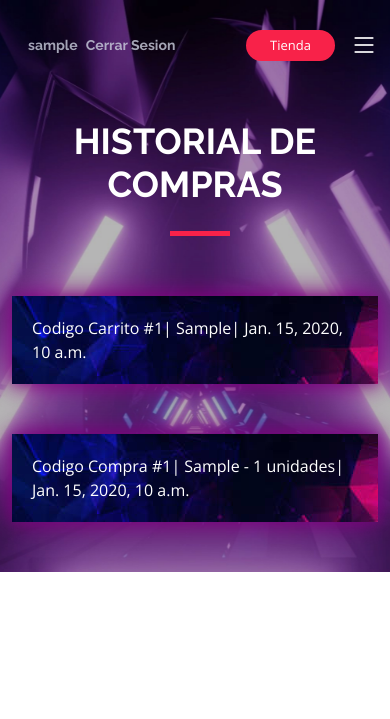
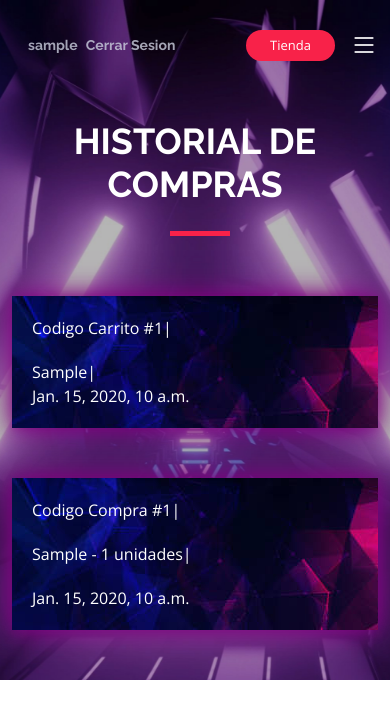
Before and after one commit to zlcosio21/moral-games, a Django app: page /tienda/historial_compra/ in a window 390 px wide. Shown: the top 719 px of the page. Run offline with Django 4.2, Linux system fonts and the light colour scheme; a user stored in the database is signed in; tables that the repository leaves empty hold one stand-in row (values such as "Sample post"); some libraries are stand-ins or nearby versions.

Commit message:
Responsive a la plantilla de historial de compras

```diff
--- a/MoralGamesApp/static/assets/css/style.css
+++ b/MoralGamesApp/static/assets/css/style.css
@@ -655,6 +655,22 @@ h6 {
   box-shadow: 0 0 10px rgba(128, 0, 128, 0.4), 0 0 20px rgba(128, 0, 128, 0.4), 0 0 30px rgba(128, 0, 128, 10.7);
   animation: glow 1s infinite alternate;
   margin-bottom: 50px;
+}
+
+@media only screen and (max-width: 768px) {
+  .container-history {
+    display: flex;
+    flex-direction: column;
+  }
+
+  .code-buy {
+    margin-bottom: 20px;
+  }
+
+  .history-games-date {
+    margin-top: 20px;
+  }
+
 }
 
 /*--------------------------------------------------------------
--- a/tienda/templates/tienda/historial_compra.html
+++ b/tienda/templates/tienda/historial_compra.html
@@ -16,13 +16,12 @@
       <div class="container-history">
 
         {% if registro.cantidad %}
-          <span>Codigo Compra #{{registro.id}}|</span>
-          <span>{{registro.videojuego}} - </span>
-          <span>{{registro.cantidad}} unidades|</span>
-          <span>{{registro.created}}</span>
+          <span class="history code-buy">Codigo Compra #{{registro.id}}|</span>
+          <span class="history">{{registro.videojuego}} - {{registro.cantidad}} unidades|</span>
+          <span class="history-games-date">{{registro.created}}</span>
         {% else %}
-          <span>Codigo Carrito #{{registro.id}}|</span>
-          <span>{{registro.videojuego}}|</span>
+          <span class="history code-buy">Codigo Carrito #{{registro.id}}|</span>
+          <span class="history">{{registro.videojuego}}|</span>
           <span>{{registro.created}}</span>
         {% endif %}
 
```
